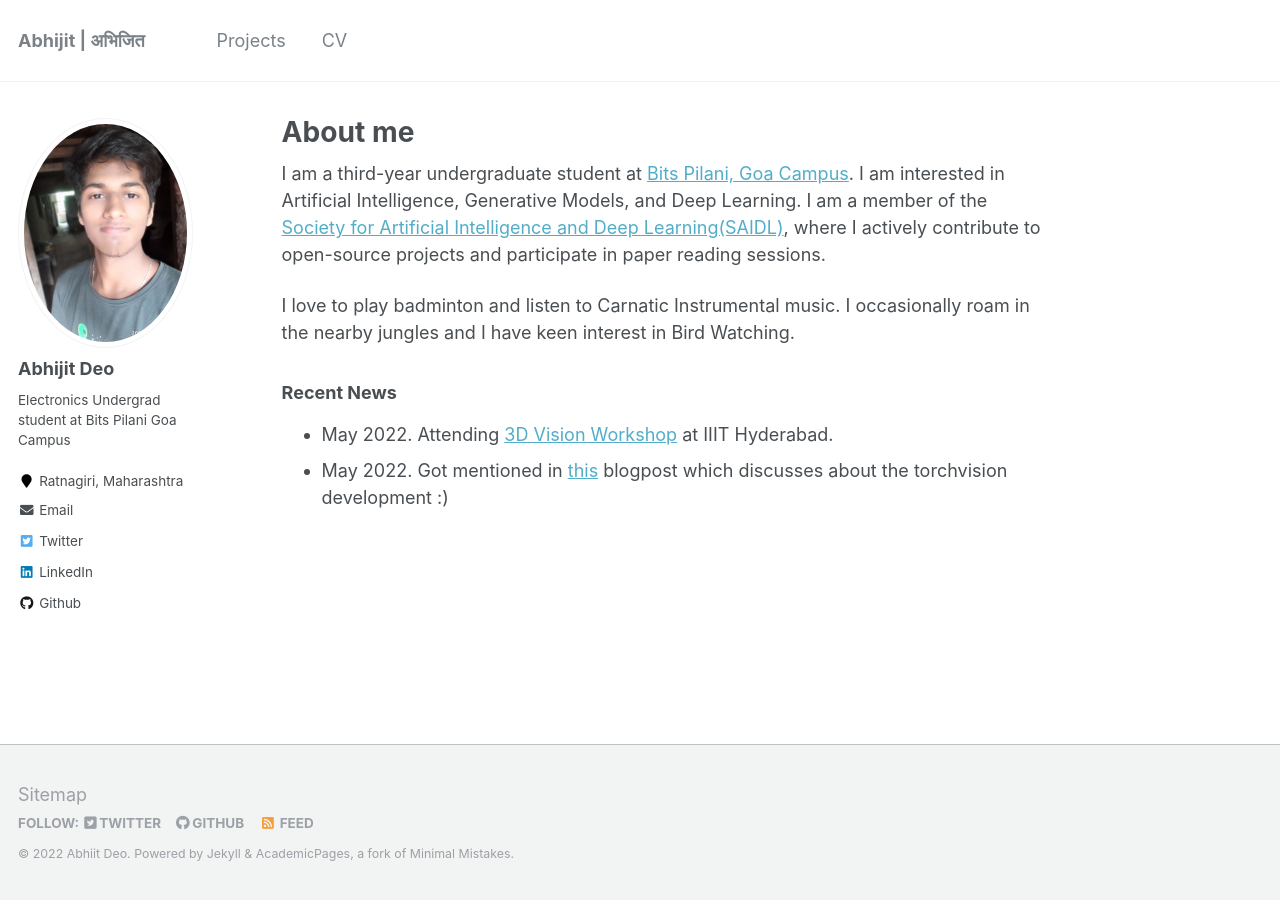
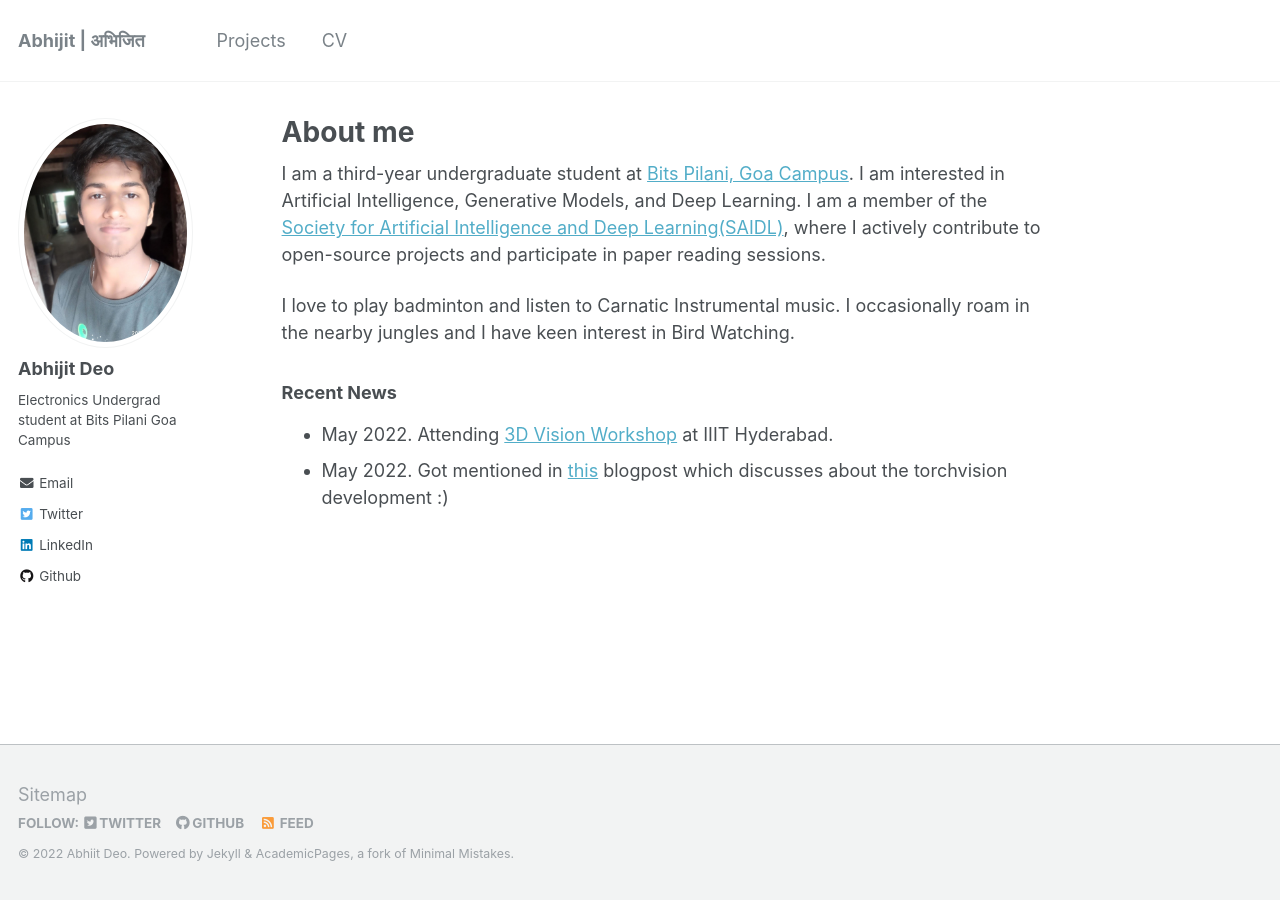
Before and after one commit to abhi-glitchhg/abhi-glitchhg.github.io, a Jekyll site: the page built from _pages/about.md, in a window 1280 px wide. Built offline with Jekyll 4.4.1, drawn with Linux system fonts in a browser that asks for light colours.

Commit message:
personal info changed

```diff
--- a/_config.yml
+++ b/_config.yml
@@ -83,7 +83,7 @@ author:
   name             : "Abhijit Deo"
   avatar           : "my_pic.jpeg"
   bio              : "Electronics Undergrad student at Bits Pilani Goa Campus"
-  location         : "Ratnagiri, Maharashtra"
+  location         :
   employer         :
   pubmed           :
   googlescholar    :
@@ -102,7 +102,7 @@ author:
   instagram        :
   impactstory      : #"https://profiles.impactstory.org/u/xxxx-xxxx-xxxx-xxxx"
   lastfm           :
-  linkedin         : "abhijit-deo-b00870192"
+  linkedin         : "abhijitdeo"
   orcid            : #"http://orcid.org/yourorcidurl"
   pinterest        :
   soundcloud       :
```
